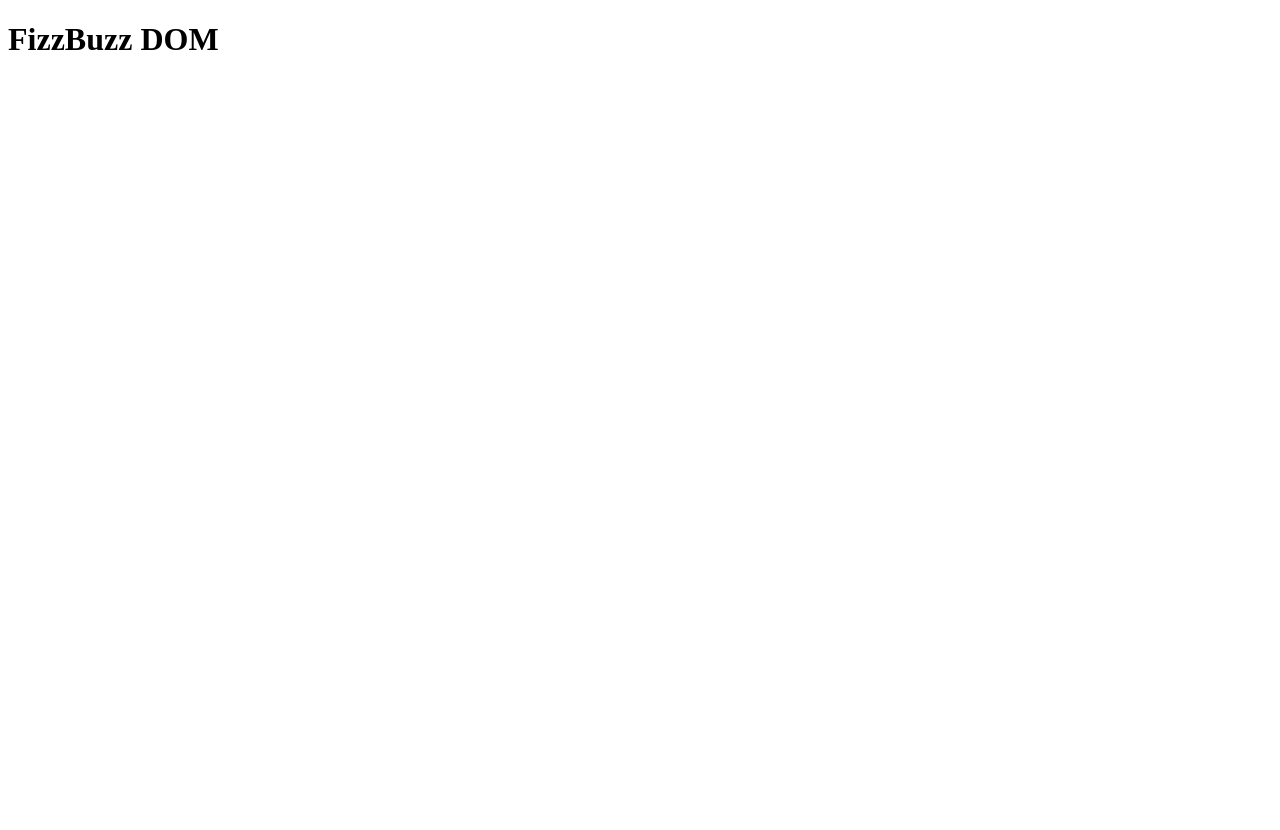
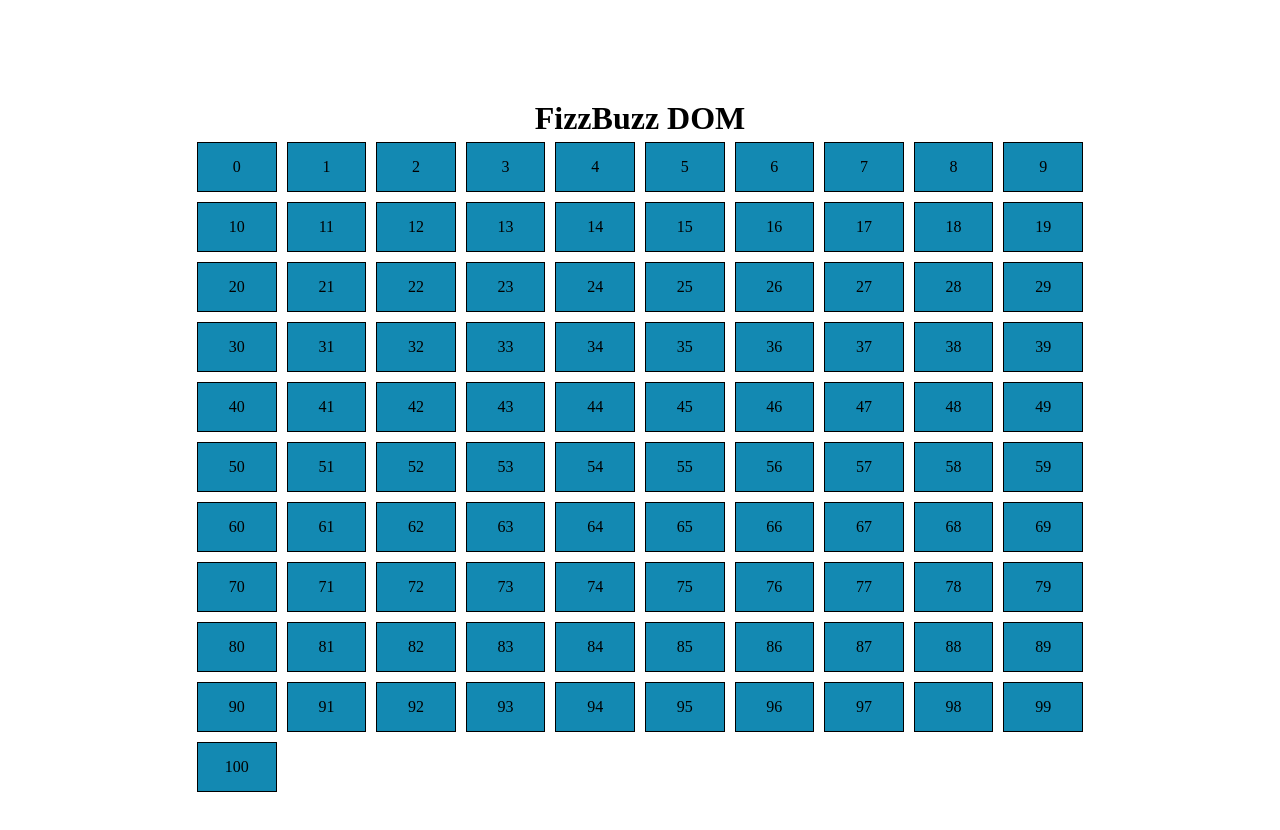
Before and after one commit to AriannaRuggirello/js-fizzbuzz, a plain HTML site: page index.html in a window 1280 px wide. Before the commit the page ends 800 px from the top, so only its background shows below. Drawn offline with Linux system fonts and the light colour scheme.

Commit message:
create fill class ; add style

```diff
--- a/css/style.css
+++ b/css/style.css
@@ -0,0 +1,35 @@
+*{
+    margin: 0;
+    padding: 0;
+    box-sizing: border-box;
+}
+
+/* body{
+    background-color: #083b4c;
+} */
+
+main{
+    width: 70%;
+    margin: 100px auto;
+    text-align: center;
+}
+
+#content{
+    display: flex;
+    flex-wrap: wrap;
+
+
+}
+
+.fill{
+
+    width: calc(10% - 10px);
+    height: 50px;
+    margin: 5px;
+    background-color: #1389b2;
+    border: 1px solid black;
+    display: flex;
+    justify-content: center;
+    align-items: center;
+
+}
--- a/index.html
+++ b/index.html
@@ -8,12 +8,16 @@
     <title>Fizzbuzz</title>
 </head>
 <body>
-    <!-- titolo -->
+    <main>
+        <!-- titolo -->
     <h1>FizzBuzz DOM</h1>
     <!-- contenitore con qadratini -->
-    <div id="container">
+    <div id="content">
+
 
     </div>
+    </main>
+
 
 <!-- script -->
     <script src="js/main.js"></script>
--- a/js/main.js
+++ b/js/main.js
@@ -3,8 +3,25 @@
 // ma che per i multipli di 3 stampi “Fizz” al posto del numero e per i multipli di 5 stampi “Buzz”.
 // Per i numeri che sono sia multipli di 3 che di 5 stampi “FizzBuzz”.
 
-let container = document.querySelector("div#container")
+let content = document.getElementById("content")
+console.log(content);
+
 // Scrivi un programma che stampi in console i numeri da 1 a 100
+for(let i = 0; i <= 100; i++){
+//  creare l'elemento quadrato
+    let square = document.createElement("span");
+// creare classe per quadrato
+    square.classList.add("fill");
+
+
+// inseriamo i all'interno del quadrato
+    square.append(i);
+// aggiungiamo il quadrato dentro il contenitore
+    content.append(square);
+
+
+    }
+
 
 
 
```
